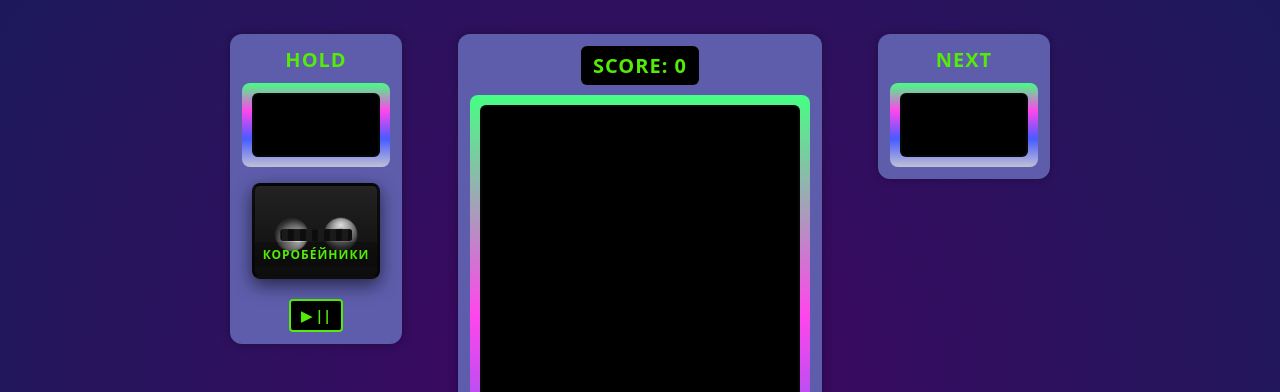
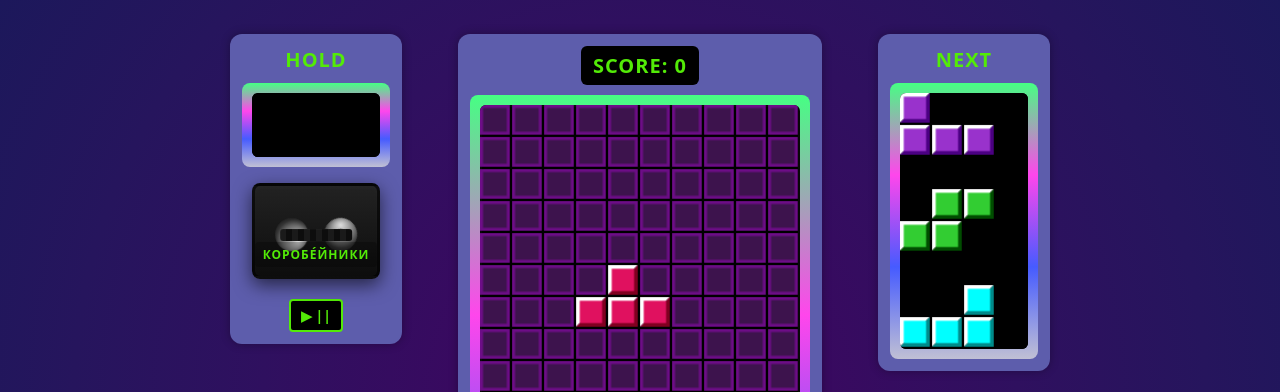
Before and after one commit to Aniek-dev/Tetris-v.0.1, a plain HTML site: page index.html in a window 1280 px wide. Shown: the top 392 px of the page. Drawn offline with Linux system fonts and the light colour scheme; files whose address does not match are found by name; a web font is replaced by a local one.

Commit message:
Update index.html

```diff
--- a/index.html
+++ b/index.html
@@ -52,7 +52,7 @@
 
 
 
-    <script type="module" src="./scripts/main.js"></script>
+    <script type="module" src="./main.js"></script>
 
 
 
```
